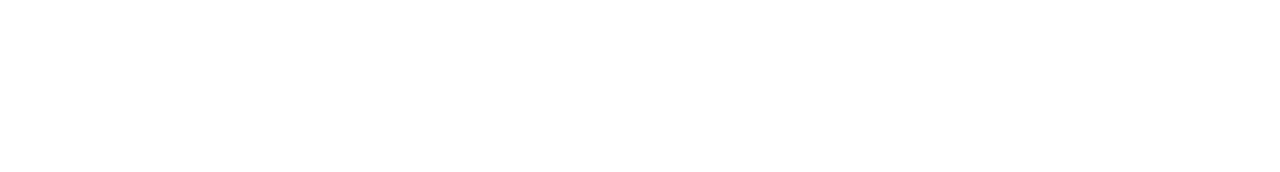
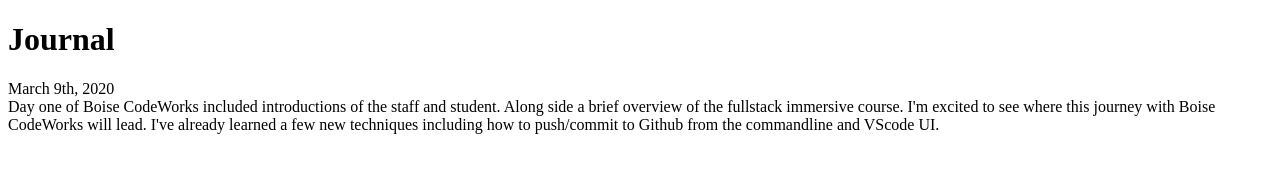
Before and after one commit to PrestonHess/BCW-Journal, a plain HTML site: page index.html in a window 1280 px wide. Drawn offline with Linux system fonts and the light colour scheme.

Commit message:
First day entry

```diff
--- a/index.html
+++ b/index.html
@@ -1,11 +1,15 @@
 <!DOCTYPE html>
 <html lang="en">
+
 <head>
   <meta charset="UTF-8">
   <meta name="viewport" content="width=device-width, initial-scale=1.0">
-  <title>Document</title>
+  <title>Journal</title>
 </head>
+
 <body>
+  <h1>Journal</h1>
+  <p>March 9th, 2020 </br> Day one of Boise CodeWorks included introductions of the staff and student. Along side a brief overview of the fullstack immersive course. I'm excited to see where this journey with Boise CodeWorks will lead. I've already learned a few new techniques including how to push/commit to Github from the commandline and VScode UI. </p>
+</body>
 
-</body>
 </html>
```
